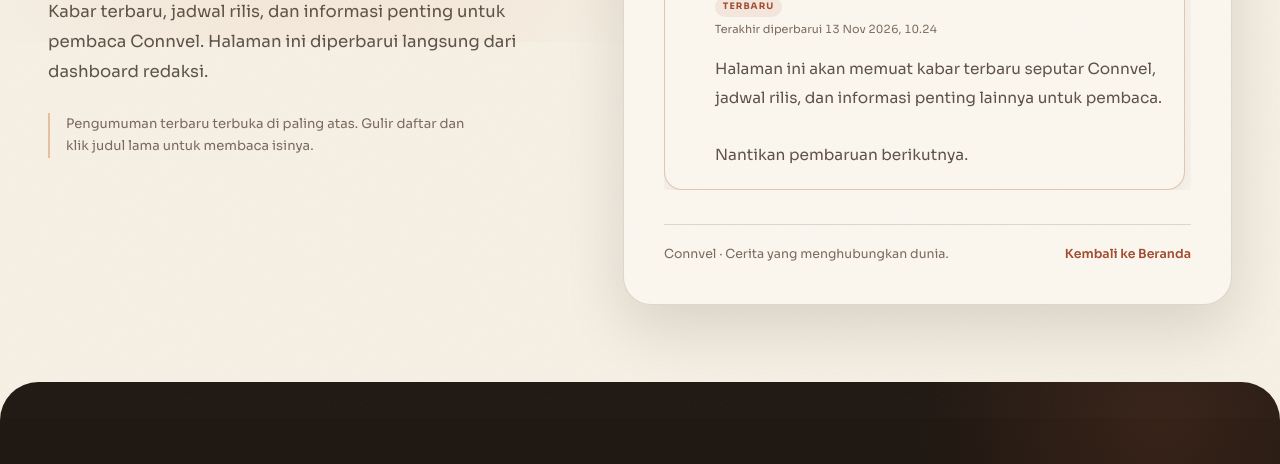
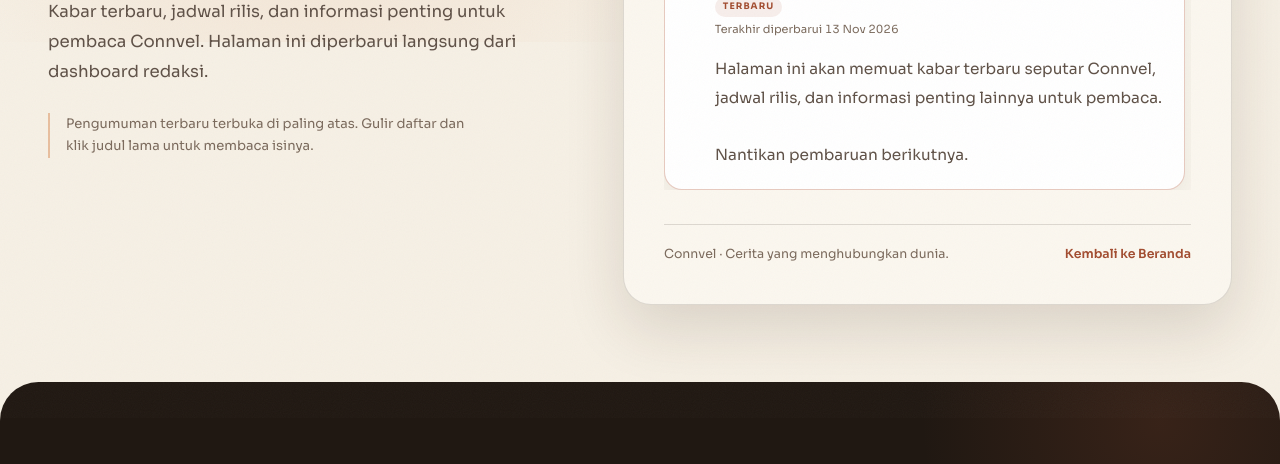
Before and after one commit to galogose0-hash/connvel, a website: page info/index.html in a window 1280 px wide. Shown: the part 382-846 px from the top of the page. Drawn offline with Linux system fonts and the light colour scheme; no server answers.

Commit message:
Hapus jam pada tanggal pengumuman dan atur warna entri terbaru

```diff
--- a/assets/css/info.css
+++ b/assets/css/info.css
@@ -151,7 +151,7 @@
 .info-entry {
   border: 1px solid var(--line);
   border-radius: 18px;
-  background: #fffdf8;
+  background: var(--surface);
   transition: border-color 0.2s ease, box-shadow 0.2s ease;
 }
 
@@ -161,7 +161,7 @@
 }
 
 .info-entry.is-latest {
-  background: var(--surface);
+  background: #fff;
 }
 
 .info-entry-summary {
--- a/assets/js/info.js
+++ b/assets/js/info.js
@@ -24,7 +24,7 @@
     });
   }
 
-  function formatDateTime(value) {
+  function formatDate(value) {
     var date = new Date(value);
     if (isNaN(date.getTime())) {
       return "";
@@ -32,9 +32,7 @@
     return new Intl.DateTimeFormat("id-ID", {
       day: "numeric",
       month: "short",
-      year: "numeric",
-      hour: "2-digit",
-      minute: "2-digit"
+      year: "numeric"
     }).format(date);
   }
 
@@ -102,7 +100,7 @@
     }
     main.appendChild(heading);
 
-    var formattedUpdate = formatDateTime(item.updatedAt);
+    var formattedUpdate = formatDate(item.updatedAt);
     if (formattedUpdate) {
       var time = document.createElement("time");
       time.className = "info-entry-time";
```
